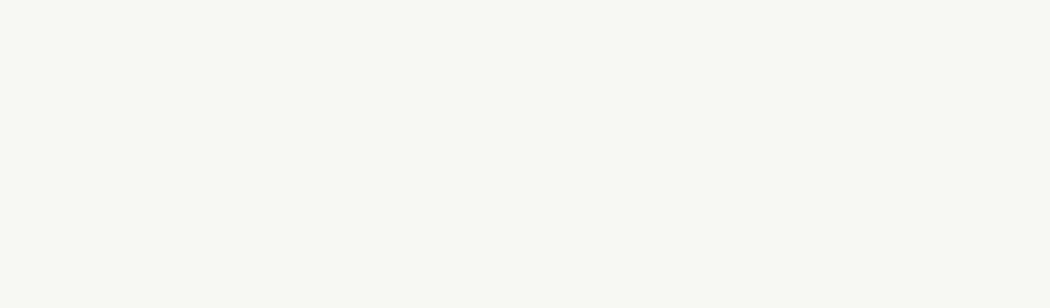
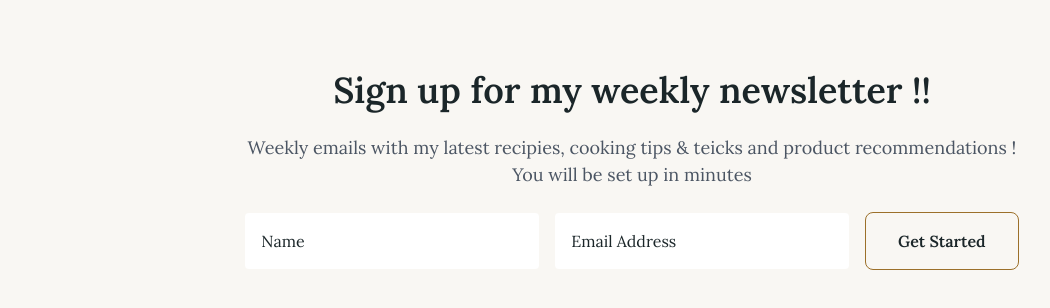
Before and after one commit to HossainRafi/Veggify, a React (Vite) app in the folder frontend/: page / in a window 1280 px wide. Shown: the part 1530-1838 px from the top of the page, without its empty margins (8-1058 px from the left). Before the commit the page ends 1560 px from the top, so only its background shows below. Built offline with nearby package versions, Linux system fonts and the light colour scheme; no server answers.

Commit message:
newslatter done

```diff
--- a/frontend/src/pages/home/Home.jsx
+++ b/frontend/src/pages/home/Home.jsx
@@ -2,6 +2,7 @@ import { Hero } from "../../components/Hero";
 import { CategoryWrapper } from "../category/CategoryWrapper";
 import { FeaturedSection } from "./FeaturedSection";
 import LatestRecipe from "./LatestRecipe";
+import { NewsLetter } from "./NewsLetter";
 
 const Home = () => {
   return (
@@ -15,6 +16,7 @@ const Home = () => {
         {/* other components */}
         <FeaturedSection />
         <LatestRecipe />
+        <NewsLetter />
       </div>
     </>
   );
--- /dev/null
+++ b/frontend/src/pages/home/NewsLetter.jsx
@@ -0,0 +1,30 @@
+export const NewsLetter = () => {
+  return (
+    <div className="w-full md:w-2/3 mx-auto flex flex-col items-center p-10">
+      <h3 className="text-secondary font-semibold text-center text-4xl">
+        Sign up for my weekly newsletter !!
+      </h3>
+      <p className="mt-6 text-gray-600 text-lg text-center leading-normal font-light">
+        Weekly emails with my latest recipies, cooking tips & teicks and product
+        recommendations ! <br />
+        You will be set up in minutes
+      </p>
+
+      <div className="mt-6 flex flex-col md:flex-row items-center justify-center w-full md:px:8 gap-4 mb-20">
+        <input
+          type="text"
+          placeholder="Name"
+          className="flex flex-grow px-4 py-4 rounded text-gray-400 outline-none placeholder:text-[#1b2629]"
+        />
+        <input
+          type="email"
+          placeholder="Email Address"
+          className="flex flex-grow px-4 py-4 rounded text-gray-400 outline-none placeholder:text-[#1b2629]"
+        />
+        <button className="py-4 px-8 hover:bg-btnColor text-secondary hover:text-white transition ease-in duration-200 text-center text-base font-semibold border border-[#9c702a] focus:outline-none rounded-lg">
+          Get Started
+        </button>
+      </div>
+    </div>
+  );
+};
```
